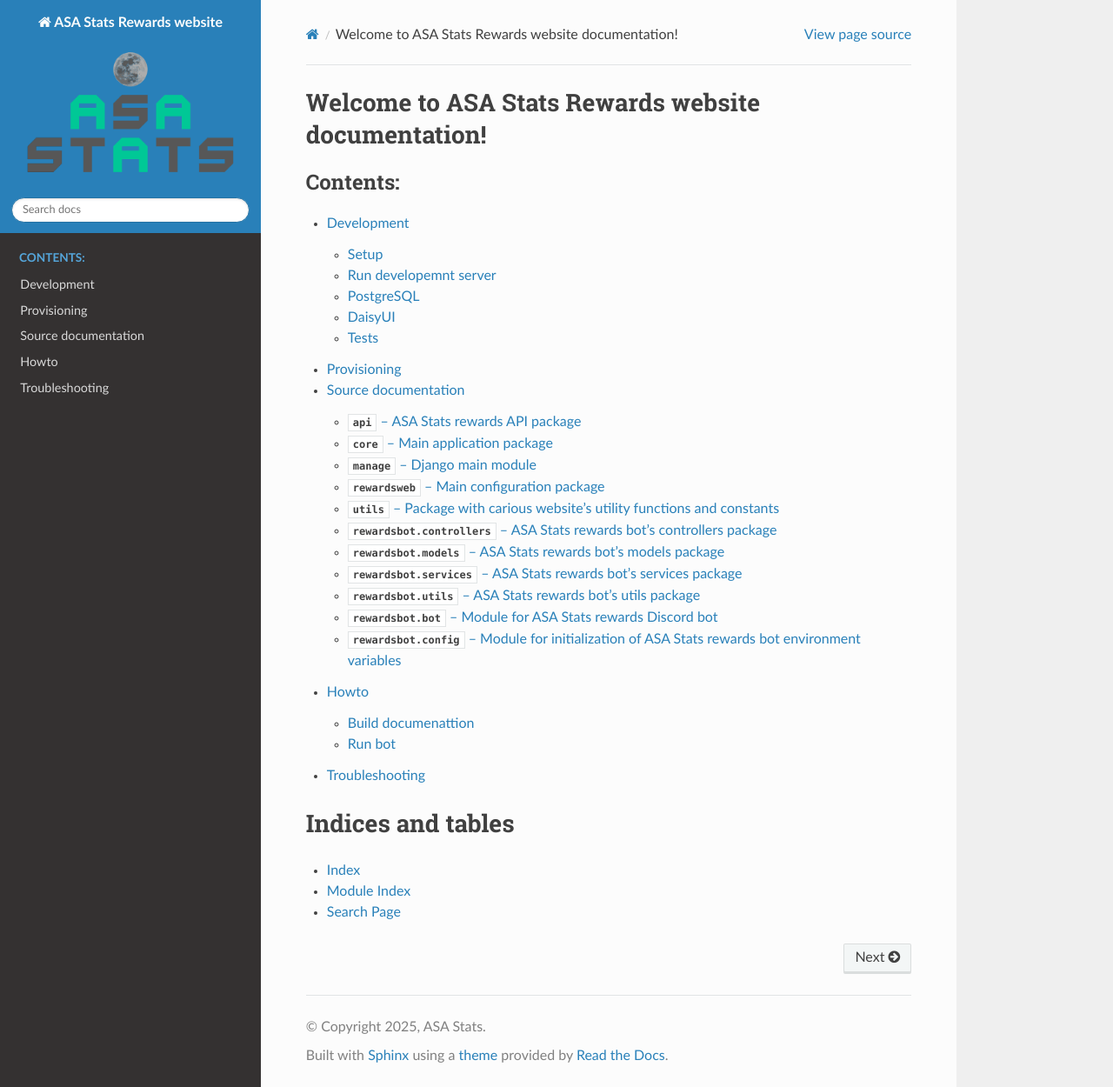
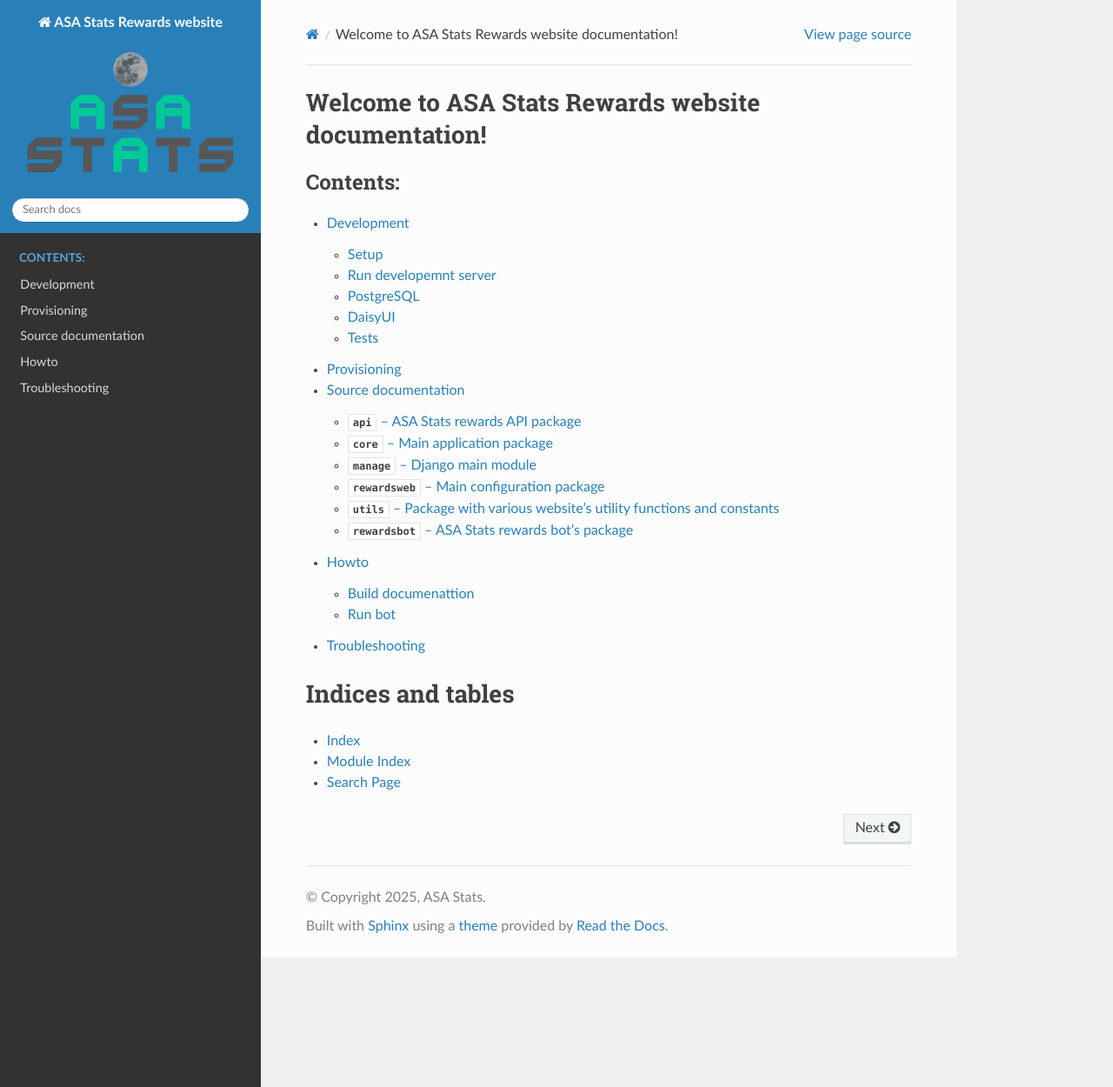
Before and after one commit to ipaleka/rewards-site, a Sphinx documentation site: the page built from docs/index.rst, in a window 1280 px wide and 1250 px high. Shown: the whole window at 87% size. Built offline with Sphinx 7.4.7 and the Read the Docs theme 3.1.0, drawn with Linux system fonts in a browser that asks for light colours; the version number could not be read and is left out; some of the changed lines change nothing that is shown.

Commit message:
Package rewardsbot is in the documentation root

```diff
--- a/docs/api/rewardsbot.rst
+++ b/docs/api/rewardsbot.rst
@@ -1,5 +1,14 @@
+:mod:`rewardsbot` --  ASA Stats rewards bot's package
+*****************************************************
+
+.. automodule:: rewardsbot
+  :members:
+  :undoc-members:
+  :show-inheritance:
+
+
 :mod:`rewardsbot.controllers` -- ASA Stats rewards bot's controllers package
-****************************************************************************
+----------------------------------------------------------------------------
 
 .. automodule:: rewardsbot.controllers
   :members:
@@ -8,7 +17,7 @@
 
 
 :mod:`rewardsbot.controllers.command_handler` --  ASA Stats rewards bot's command handler module
-------------------------------------------------------------------------------------------------
+^^^^^^^^^^^^^^^^^^^^^^^^^^^^^^^^^^^^^^^^^^^^^^^^^^^^^^^^^^^^^^^^^^^^^^^^^^^^^^^^^^^^^^^^^^^^^^^^
 
 .. automodule:: rewardsbot.controllers.command_handler
   :members:
@@ -17,7 +26,7 @@
 
 
 :mod:`rewardsbot.models` -- ASA Stats rewards bot's models package
-******************************************************************
+------------------------------------------------------------------
 
 .. automodule:: rewardsbot.models
   :members:
@@ -26,7 +35,7 @@
 
 
 :mod:`rewardsbot.models.contribution` --  ASA Stats rewards bot's contribution nodel module
--------------------------------------------------------------------------------------------
+^^^^^^^^^^^^^^^^^^^^^^^^^^^^^^^^^^^^^^^^^^^^^^^^^^^^^^^^^^^^^^^^^^^^^^^^^^^^^^^^^^^^^^^^^^^
 
 .. automodule:: rewardsbot.models.contribution
   :members:
@@ -35,7 +44,7 @@
 
 
 :mod:`rewardsbot.models.cycle` --  ASA Stats rewards bot's cycle nodel module
------------------------------------------------------------------------------
+^^^^^^^^^^^^^^^^^^^^^^^^^^^^^^^^^^^^^^^^^^^^^^^^^^^^^^^^^^^^^^^^^^^^^^^^^^^^^
 
 .. automodule:: rewardsbot.models.cycle
   :members:
@@ -44,7 +53,7 @@
 
 
 :mod:`rewardsbot.services` -- ASA Stats rewards bot's services package
-**********************************************************************
+----------------------------------------------------------------------
 
 .. automodule:: rewardsbot.services
   :members:
@@ -53,7 +62,7 @@
 
 
 :mod:`rewardsbot.services.cycle` --  ASA Stats rewards bot's cycle service module
----------------------------------------------------------------------------------
+^^^^^^^^^^^^^^^^^^^^^^^^^^^^^^^^^^^^^^^^^^^^^^^^^^^^^^^^^^^^^^^^^^^^^^^^^^^^^^^^^
 
 .. automodule:: rewardsbot.services.cycle
   :members:
@@ -62,7 +71,7 @@
 
 
 :mod:`rewardsbot.services.suggestion` --  ASA Stats rewards bot's suggestion service module
--------------------------------------------------------------------------------------------
+^^^^^^^^^^^^^^^^^^^^^^^^^^^^^^^^^^^^^^^^^^^^^^^^^^^^^^^^^^^^^^^^^^^^^^^^^^^^^^^^^^^^^^^^^^^
 
 .. automodule:: rewardsbot.services.suggestion
   :members:
@@ -71,7 +80,7 @@
 
 
 :mod:`rewardsbot.services.user` --  ASA Stats rewards bot's user service module
--------------------------------------------------------------------------------
+^^^^^^^^^^^^^^^^^^^^^^^^^^^^^^^^^^^^^^^^^^^^^^^^^^^^^^^^^^^^^^^^^^^^^^^^^^^^^^^
 
 .. automodule:: rewardsbot.services.user
   :members:
@@ -80,7 +89,7 @@
 
 
 :mod:`rewardsbot.utils` -- ASA Stats rewards bot's utils package
-****************************************************************
+----------------------------------------------------------------
 
 .. automodule:: rewardsbot.utils
   :members:
@@ -89,7 +98,7 @@
 
 
 :mod:`rewardsbot.utils.api` --  Utility module for accessing ASA Stats rewards API
-----------------------------------------------------------------------------------
+^^^^^^^^^^^^^^^^^^^^^^^^^^^^^^^^^^^^^^^^^^^^^^^^^^^^^^^^^^^^^^^^^^^^^^^^^^^^^^^^^^
 
 .. automodule:: rewardsbot.utils.api
   :members:
@@ -98,7 +107,7 @@
 
 
 :mod:`rewardsbot.utils.suggestion_parser` --  Module holding suggestions parser functions
------------------------------------------------------------------------------------------
+^^^^^^^^^^^^^^^^^^^^^^^^^^^^^^^^^^^^^^^^^^^^^^^^^^^^^^^^^^^^^^^^^^^^^^^^^^^^^^^^^^^^^^^^^
 
 .. automodule:: rewardsbot.utils.suggestion_parser
   :members:
@@ -107,7 +116,7 @@
 
 
 :mod:`rewardsbot.bot` -- Module for ASA Stats rewards Discord bot
-*****************************************************************
+-----------------------------------------------------------------
 
 .. automodule:: rewardsbot.bot
   :members:
@@ -116,7 +125,7 @@
 
 
 :mod:`rewardsbot.config` -- Module for initialization of ASA Stats rewards bot environment variables
-****************************************************************************************************
+----------------------------------------------------------------------------------------------------
 
 .. automodule:: rewardsbot.config
   :members:
--- a/docs/api/rewardsweb.rst
+++ b/docs/api/rewardsweb.rst
@@ -252,7 +252,7 @@
   :show-inheritance:
 
 
-:mod:`utils` -- Package with carious website's utility functions and constants
+:mod:`utils` -- Package with various website's utility functions and constants
 ******************************************************************************
 
 .. automodule:: utils
```
